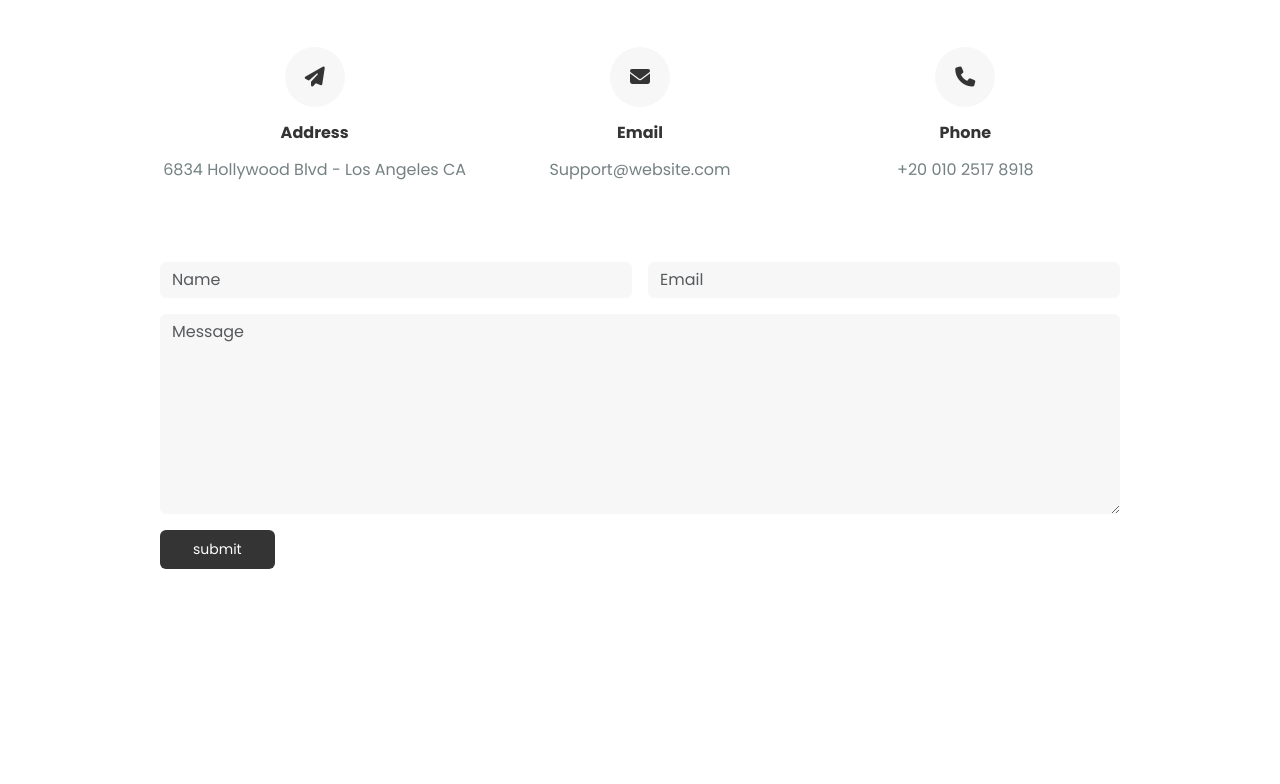
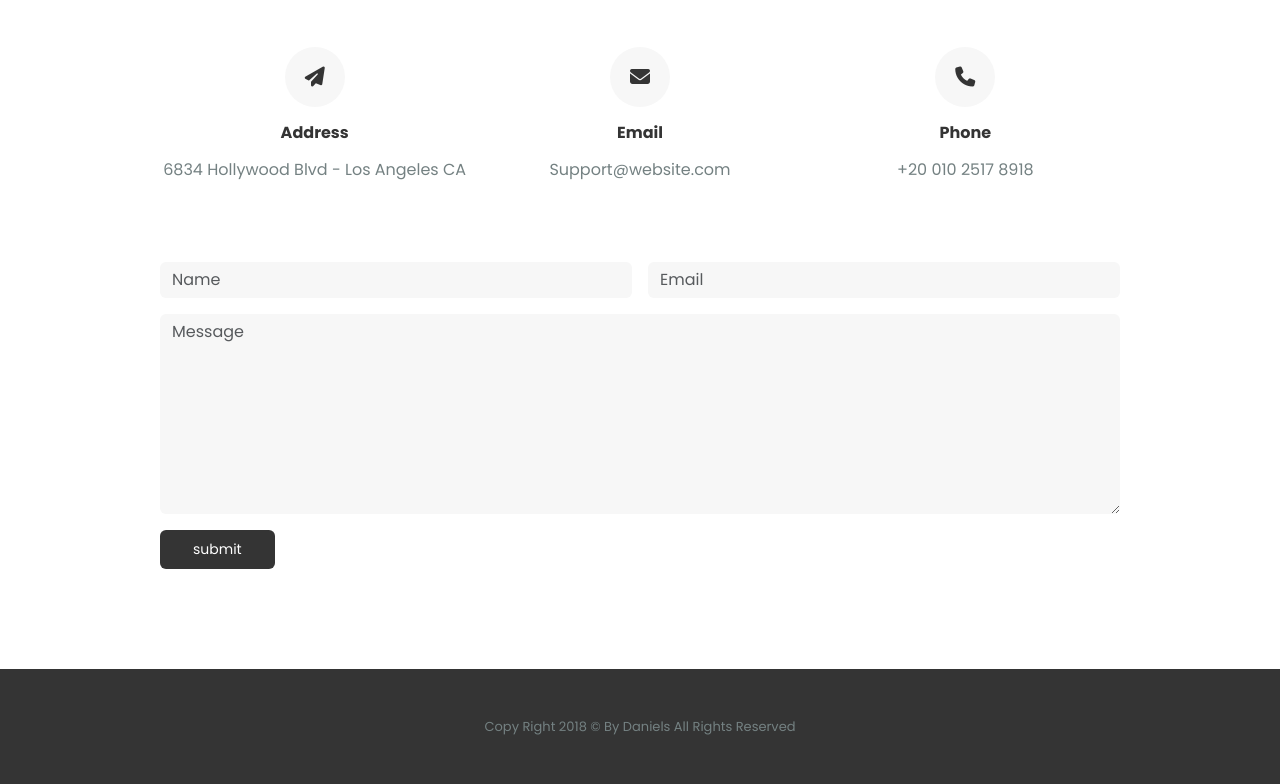
Before and after one commit to Ahmed2004Dev/Daniels, a plain HTML site: page index.html in a window 1280 px wide. Shown: the part 6416-7200 px from the top of the page. Before the commit the page ends 7085 px from the top, so only its background shows below. Drawn offline with nearby package versions, Linux system fonts and the light colour scheme.

Commit message:
Footer Section

```diff
--- a/css/style.css
+++ b/css/style.css
@@ -503,3 +503,14 @@ ul {
 }
 
 /* ******** e-Contact ******** */
+
+/* ********* s-Footer ******** */
+.footer {
+    background-color: var(--MainColor);
+}
+
+.footer .container p {
+    font-size: 13px;
+}
+
+/* ********* e-Footer ******** */
--- a/index.html
+++ b/index.html
@@ -836,12 +836,14 @@
     </section>
     <!-- ******** e-Contact ******** -->
 
-
-
-
-
-
-
+    <!-- ********* s-Footer ******** -->
+    <section class="footer p-5">
+        <div class="container">
+            <p class="des-color text-capitalize text-center m-0">Copy Right 2018 &#169; By Daniels All Rights Reserved
+            </p>
+        </div>
+    </section>
+    <!-- ********* e-Footer ******** -->
 
 
     <!-- s-h1-Animation -->
```
